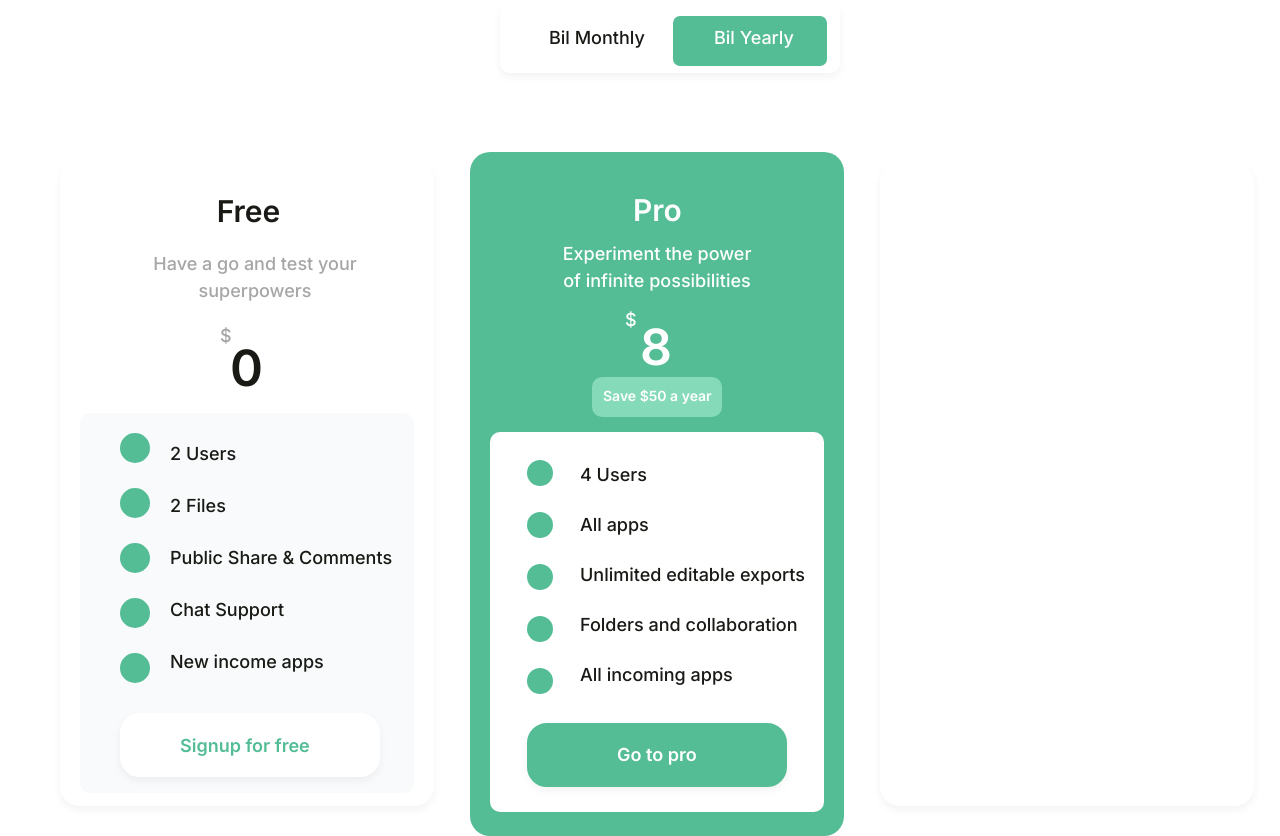
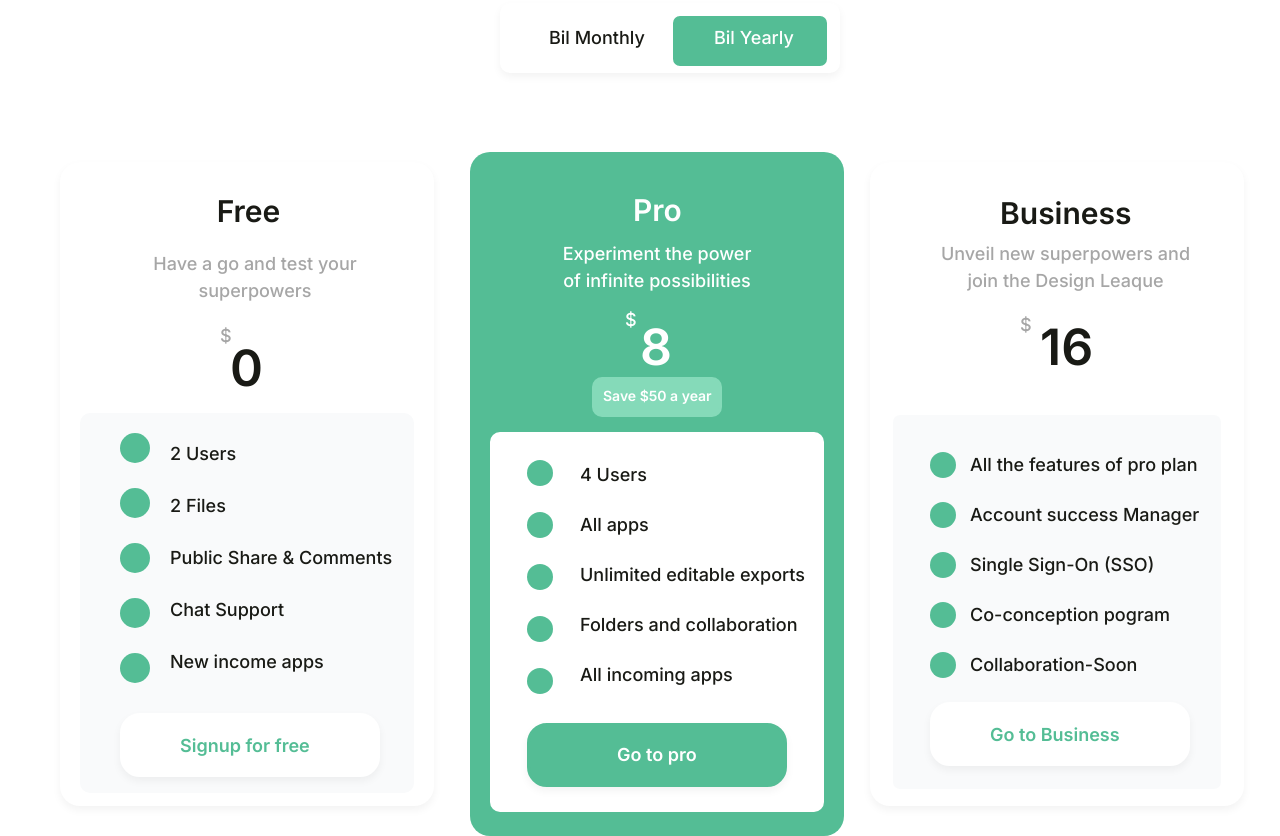
Before and after one commit to esmabetulimeci/saas-ecommerce-landing-page, a plain HTML site: page index.html in a window 1280 px wide. Shown: the part 3737-4573 px from the top of the page. Drawn offline with Linux system fonts and the light colour scheme.

Commit message:
pages five was finished.

```diff
--- a/index.html
+++ b/index.html
@@ -523,6 +523,71 @@
         </div>
 
         <div class="business-one">
+            <div class="business-p">
+                <p id="business-p">Business</p>
+            </div>
+
+            <div class="business-p-two">
+                <p id="business-p-two">Unveil new superpowers and join the Design Leaque</p>
+            </div>
+
+            <div class="sixteen">
+                <p id="sixteen">16</p>
+            </div>
+
+            <div class="dolar-three">
+                <p id="dolar-three">$</p>
+            </div>
+
+            <div class="bg-three"></div>
+
+            <div class="allthe">
+                <p id="allthe">All the features of pro plan</p>
+            </div>
+
+            <div class="account">
+                <p id="account">Account success Manager</p>
+            </div>
+
+            <div class="single">
+                <p id="single">Single Sign-On (SSO)</p>
+            </div>
+
+            <div class="co-conception">
+                <p id="co-conception">Co-conception pogram</p>
+            </div>
+
+            <div class="collabration">
+                <p id="collabration">Collaboration-Soon</p>
+            </div>
+
+            <div class="allthe-ph">
+                <img id="allthe-ph" src="./images/Ellipse 47.svg">
+            </div>
+
+            <div class="account-ph">
+                <img id="account-ph" src="./images/Ellipse 47.svg">
+            </div>
+
+            <div class="single-ph">
+                <img id="single-ph" src="./images/Ellipse 47.svg">
+            </div>
+
+            <div class="co-conception-ph">
+                <img id="co-conception-ph" src="./images/Ellipse 47.svg">
+            </div>
+
+            <div class="collabration-ph">
+                <img id="collabration-ph" src="./images/Ellipse 47.svg">
+            </div>
+
+            <div class="gotobusiness">
+            </div>
+
+            <div class="gotobusiness-p">
+                <p id="gotobusiness-p">Go to Business</p>
+            </div>
+
 
         </div>
     </div>
--- a/static/styles.css
+++ b/static/styles.css
@@ -1893,10 +1893,254 @@
     position: absolute;
     width: 374px;
     height: 644px;
-    left: 880px;
+    left: 870px;
     top: 3899px;
 
     background: #FFFFFF;
     box-shadow: 0px 4px 9px rgba(0, 0, 0, 0.05);
     border-radius: 20px;
 }
+
+.business-p {
+    position: absolute;
+    width: 132px;
+    height: 36px;
+    left: 130px;
+    top: 3px;
+}
+
+#business-p {
+    font-family: 'Inter';
+    font-style: normal;
+    font-weight: 600;
+    font-size: 30px;
+    line-height: 36px;
+    color: #191A15;
+}
+
+.business-p-two {
+    position: absolute;
+    width: 251px;
+    height: 54px;
+    left: 70px;
+    top: 60px;
+}
+
+#business-p-two {
+    font-family: 'Inter';
+    font-style: normal;
+    font-weight: 500;
+    font-size: 18px;
+    line-height: 27px;
+    text-align: center;
+    color: #A6A6A6;
+}
+
+.sixteen {
+    position: absolute;
+    width: 210px;
+    height: 54px;
+    left: 170px;
+    top: 120px;
+}
+
+#sixteen {
+    font-family: 'Inter';
+    font-style: normal;
+    font-weight: 600;
+    font-size: 50px;
+    line-height: 30px;
+    color: #191A15;
+
+}
+
+.dolar-three {
+    position: absolute;
+    width: 12px;
+    height: 30px;
+    left: 150px;
+    top: 130px;
+}
+
+#dolar-three {
+    font-family: 'Inter';
+    font-style: normal;
+    font-weight: 500;
+    font-size: 18px;
+    line-height: 30px;
+    color: #A6A6A6;
+
+}
+
+.bg-three {
+    position: absolute;
+    width: 334px;
+    height: 380px;
+    left: 20px;
+    top: 250px;
+    box-sizing: border-box;
+    border: solid white;
+    background: #F9FAFB;
+    border-radius: 10px;
+}
+
+.allthe {
+    position: absolute;
+    width: 230px;
+    height: 30px;
+    left: 100px;
+    top: 270px;
+}
+
+#allthe {
+    font-family: 'Inter';
+    font-style: normal;
+    font-weight: 500;
+    font-size: 18px;
+    line-height: 30px;
+    color: #191A15;
+
+}
+
+.account {
+    position: absolute;
+    width: 230px;
+    height: 30px;
+    left: 100px;
+    top: 320px;
+}
+
+#account {
+    font-family: 'Inter';
+    font-style: normal;
+    font-weight: 500;
+    font-size: 18px;
+    line-height: 30px;
+    color: #191A15;
+
+}
+
+.single {
+    position: absolute;
+    width: 230px;
+    height: 30px;
+    left: 100px;
+    top: 370px;
+}
+
+#single {
+    font-family: 'Inter';
+    font-style: normal;
+    font-weight: 500;
+    font-size: 18px;
+    line-height: 30px;
+    color: #191A15;
+}
+
+.co-conception {
+    position: absolute;
+    width: 230px;
+    height: 30px;
+    left: 100px;
+    top: 420px;
+}
+
+#co-conception {
+    font-family: 'Inter';
+    font-style: normal;
+    font-weight: 500;
+    font-size: 18px;
+    line-height: 30px;
+    color: #191A15;
+}
+
+.collabration {
+    position: absolute;
+    width: 230px;
+    height: 30px;
+    left: 100px;
+    top: 470px;
+}
+
+#collabration {
+    font-family: 'Inter';
+    font-style: normal;
+    font-weight: 500;
+    font-size: 18px;
+    line-height: 30px;
+    color: #191A15;
+
+}
+
+#allthe-ph {
+    position: absolute;
+    width: 26px;
+    height: 26px;
+    left: 60px;
+    top: 290px;
+}
+
+#account-ph {
+    position: absolute;
+    width: 26px;
+    height: 26px;
+    left: 60px;
+    top: 340px;
+}
+
+#single-ph {
+    position: absolute;
+    width: 26px;
+    height: 26px;
+    left: 60px;
+    top: 390px;
+}
+
+#co-conception-ph {
+    position: absolute;
+    width: 26px;
+    height: 26px;
+    left: 60px;
+    top: 440px;
+}
+
+#collabration-ph {
+    position: absolute;
+    width: 26px;
+    height: 26px;
+    left: 60px;
+    top: 490px;
+}
+
+.gotobusiness {
+    position: absolute;
+    width: 260px;
+    height: 64px;
+    left: 60px;
+    top: 540px;
+    background: #FFFFFF;
+    box-shadow: 0px 4px 9px rgba(0, 0, 0, 0.05);
+    border-radius: 20px;
+    box-sizing: border-box;
+    border: solid white;
+}
+
+.gotobusiness-p {
+    position: absolute;
+    width: 130px;
+    height: 30px;
+    left: 120px;
+    top: 540px;
+}
+
+#gotobusiness-p {
+    font-family: 'Inter';
+    font-style: normal;
+    font-weight: 600;
+    font-size: 18px;
+    line-height: 30px;
+    color: #54BD95;
+}
+.pages-five{
+    max-width: 1100px;
+}
```
